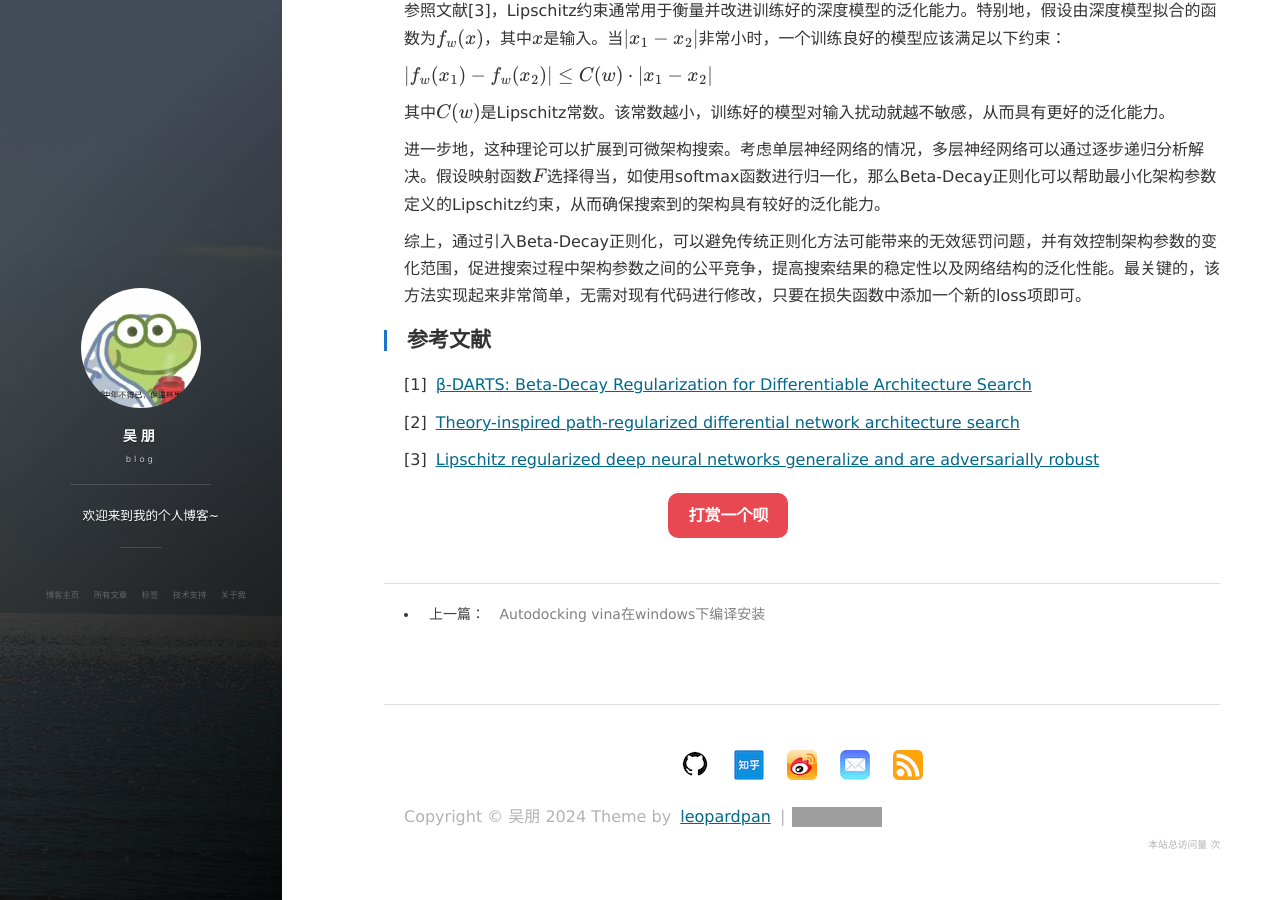
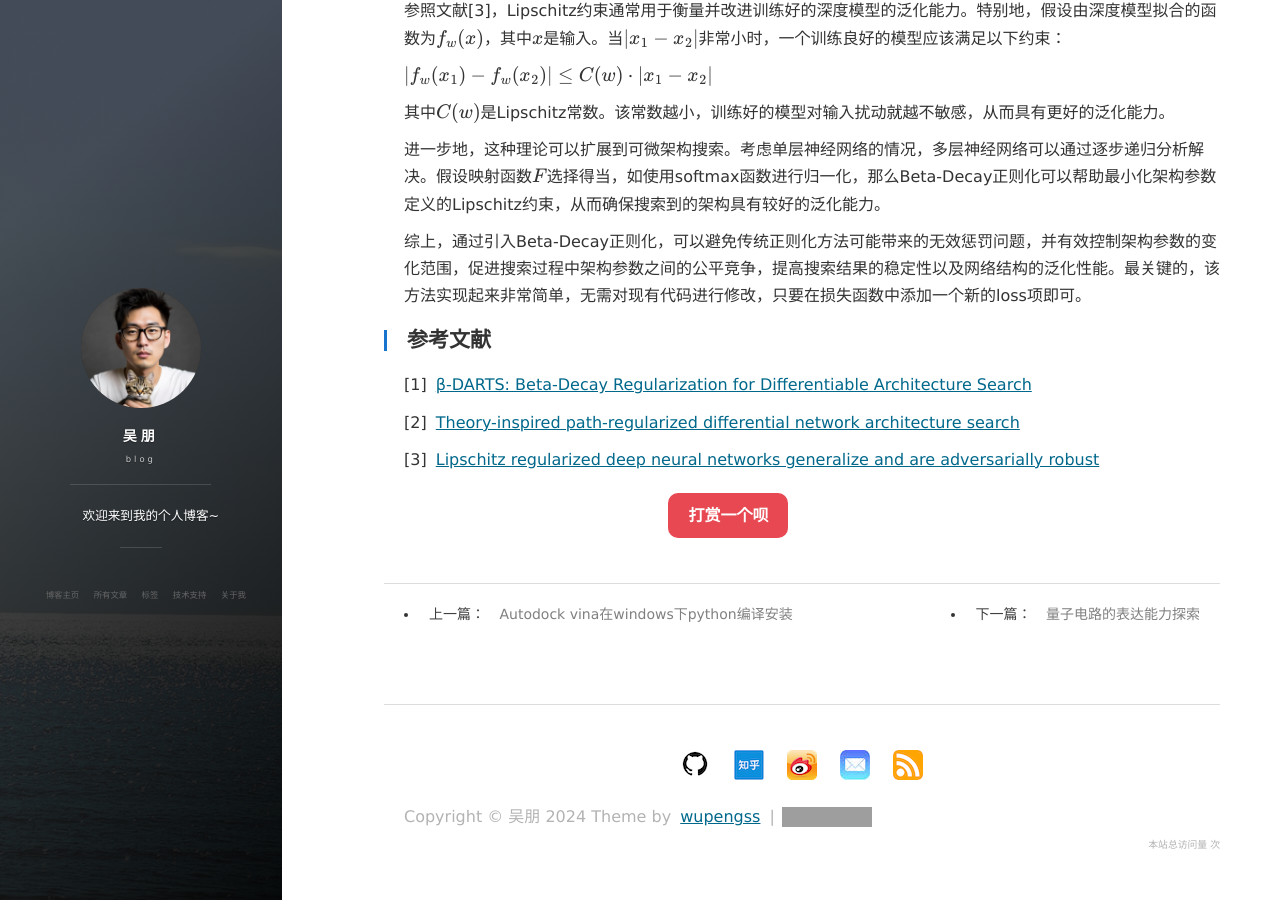
Before and after one commit to wupengss/wupengss.github.io, a Jekyll site: the page built from _posts/2024-11-16-可微分量子架构搜索.md, in a window 1280 px wide and 900 px high, scrolled down 3183 px. Built offline with Jekyll 4.4.1, drawn with Linux system fonts in a browser that asks for light colours; nearby versions of some CDN libraries; formulas are drawn with MathJax 3; comment, search, counter and statistics services are not loaded; grey boxes are pictures that could not be loaded.

Commit message:
revise theme

```diff
--- a/_includes/footer.html
+++ b/_includes/footer.html
@@ -87,11 +87,11 @@
 
         <div class = "footer_div">
            <p class="copyright text-muted">
-            Copyright &copy; {{ site.title }} {{ site.time | date: '%Y' }} Theme by <a href="http://leopardpan.cn/">leopardpan</a> |
+            Copyright &copy; {{ site.title }} {{ site.time | date: '%Y' }} Theme by <a href="https://wupengss.github.io/">wupengss</a> |
             <iframe
                 style="margin-left: 2px; margin-bottom:-5px;"
                 frameborder="0" scrolling="0" width="91px" height="20px"
-                src="https://ghbtns.com/github-btn.html?user=leopardpan&repo=leopardpan.github.io&type=star&count=true" >
+                src="https://ghbtns.com/github-btn.html?user=wupengss&repo=wupengss.github.io&type=star&count=true" >
             </iframe>
             </p>
         	<div align="right">
--- a/_includes/side-panel.html
+++ b/_includes/side-panel.html
@@ -6,7 +6,7 @@
         <!-- 头像效果-start -->
         <div class="ih-item circle effect right_to_left">
             <a href="/#blog" title="前往 {{ site.title }} 的主页" class="blog-button">
-                <div class="img"><img src="/images/avatar.jpg" alt="img"></div>
+                <div class="img"><img src="/images/avatar2.png" alt="img"></div>
                 <div class="info">
                     <div class="info-back">
                         <h2>
--- a/_posts/2024-11-16-可微分量子架构搜索.md
+++ b/_posts/2024-11-16-可微分量子架构搜索.md
@@ -2,7 +2,7 @@
 layout: post
 title: 架构搜索阅读笔记，Beta-Decay Regularization for Differentiable Architecture Search
 katex: True
-tags: jekyll
+tags: 架构搜索
 ---
 # 架构搜索阅读笔记：β-DARTS: Beta-Decay Regularization for Differentiable Architecture Search
 最近做了一个量子架构搜索的项目，对相关的神经架构搜索论文做了简单调研，这里做一个简单的记录分享，以备后用。
```
Also changed, not shown: _posts/2024-10-06-autodocking vina在windows下编译安装.md (+7 -0 lines), support.md (+1 -1 lines), _posts/2024-11-24-量子电路的表达能力探索.md (renamed from _posts/关于量子电路的表达能力.md), images/avatar2.png (added).
